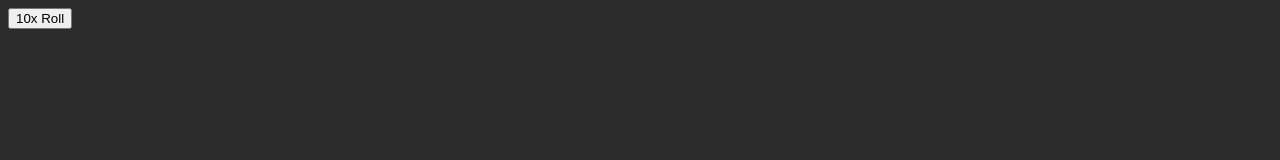
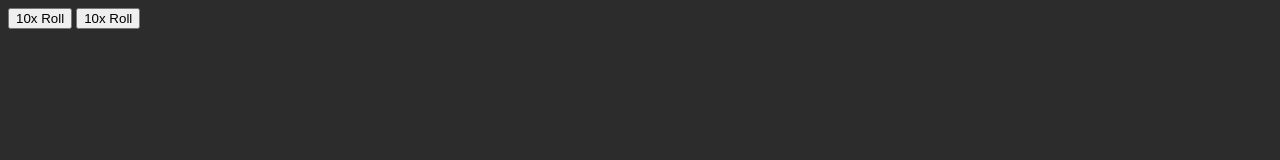
Before and after one commit to leclerc162003/TeamXavier-Hong, a plain HTML site: page index.html in a window 1280 px wide. Shown: the top 160 px of the page. Drawn offline with nearby package versions, Linux system fonts and the light colour scheme.

Commit message:
Add button for weapon roll x10

```diff
--- a/index.html
+++ b/index.html
@@ -17,6 +17,7 @@
 
     <body>
         <button id="btnRoll" onclick="CharacterRollx10(CharacterArray)">10x Roll</button>
+        <button id="btnRoll" onclick="WeaponRollx10(WeaponArray)">10x Roll</button>
         <div id="gacha">
             <div id="roll1" class="gacha"></div>
             <div id="roll2" class="gacha"></div>
```
